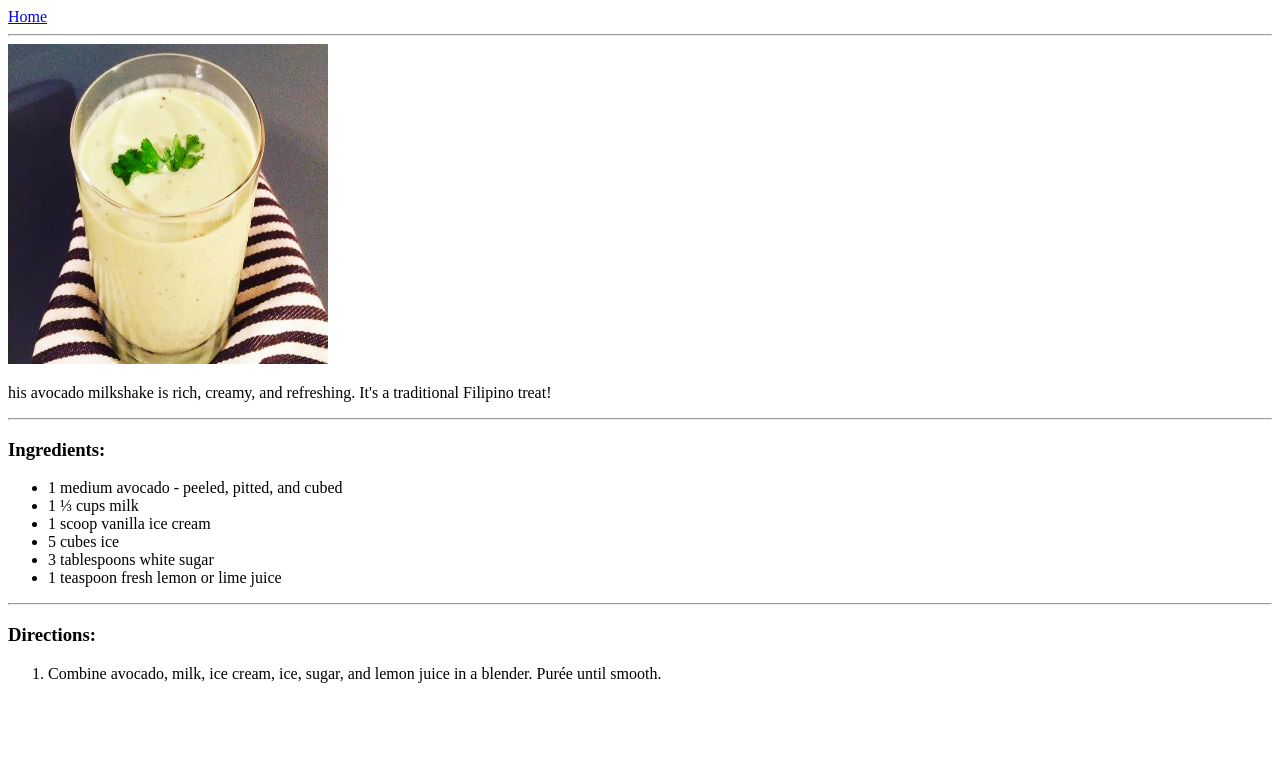
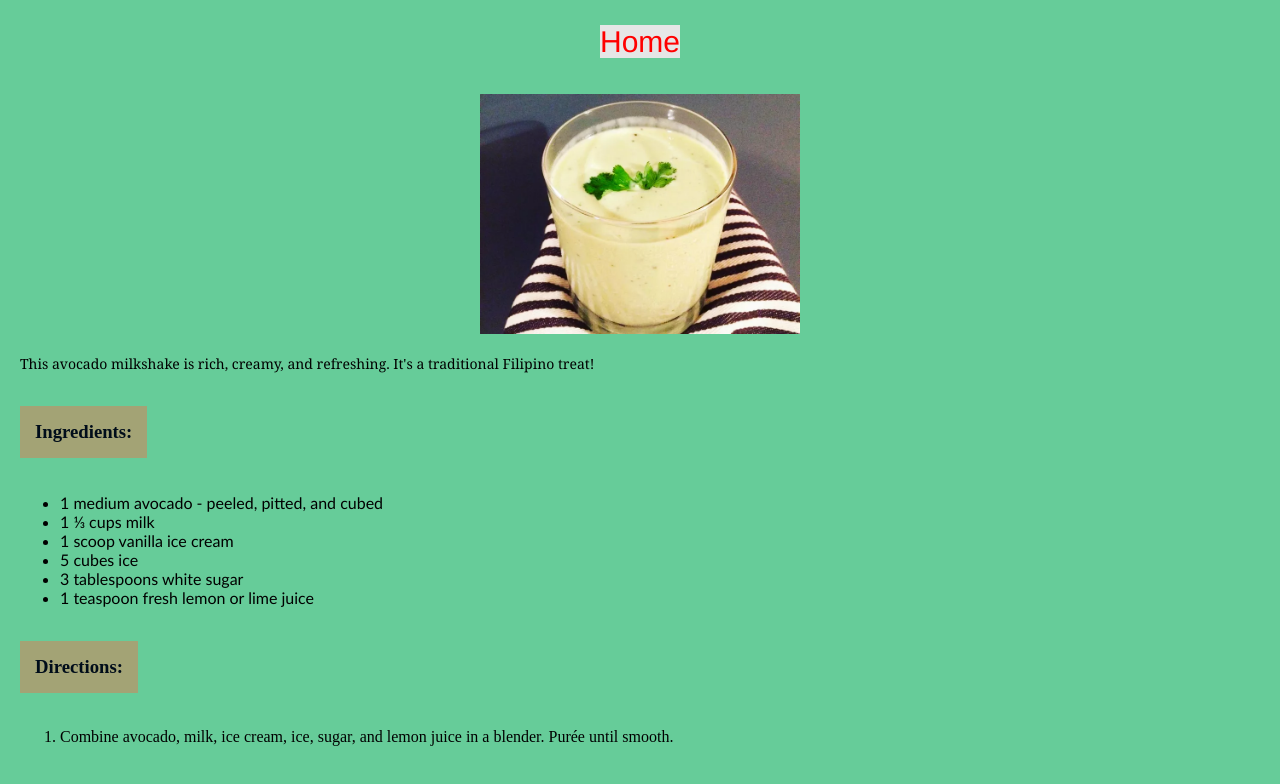
Before and after one commit to Poy28/odin-recipes, a plain HTML site: page recipes/pinoy_avocado_milkshake.html in a window 1280 px wide. Drawn offline with Linux system fonts and the light colour scheme.

Commit message:
Edit avocado.html and add avocado.css

```diff
--- /dev/null
+++ b/recipes/avocado.css
@@ -0,0 +1,52 @@
+body {
+    background-color: #66cc99;
+    margin: 20px;
+}
+
+.link {
+    text-align: center;
+    padding: 5px;
+    margin-bottom: 30px;
+}
+
+a {
+    text-decoration: none;
+    background-color: rgb(230, 230, 230);
+    color: red;
+    font-size: 30px;
+    font-family: Helvetica;
+}
+
+img {
+    display: block;
+    margin: auto;
+    width: 30;
+    height: 30%;
+}
+
+.description {
+    font-family: Georgia;
+    font-size: 14px;
+    margin-top: 20px;
+    text-align: justify;
+}
+
+h3 {
+    background-color: rgb(163, 163, 117);
+    color: #000d1a;
+    box-sizing: border-box;
+    display: inline-block;
+    padding: 15px;
+
+}
+
+.ingredients {
+    font-size: 16px;
+    font-family: 'Gill Sans', sans-serif;
+}
+
+.directions {
+    font-size: 16px;
+    font-family: 'Times New Roman', Times, serif;
+    text-align: justify;
+}
--- a/recipes/pinoy_avocado_milkshake.html
+++ b/recipes/pinoy_avocado_milkshake.html
@@ -3,16 +3,16 @@
 <head>
     <meta charset="UTF-8">
     <meta name="viewport" content="width=device-width, initial-scale=1.0">
+    <link rel="stylesheet" href="./avocado.css">
     <title>Filipino Avocado Milkshake</title>
 </head>
 <body>
-    <a href="../index.html">Home</a>
-    <hr>
-    <img src="../images/avocado_milkshake.webp" alt="avocado milkshake" height="320" width="320">
-    <p>his avocado milkshake is rich, creamy, and refreshing. It's a traditional Filipino treat!</p>
-    <hr>
+    <div class="link"><a href="../index.html">Home</a></div>
+    <div><img src="../images/avocado_milkshake.webp" alt="avocado milkshake" height="320" width="320"></div>
+    <div class="description"><p>This avocado milkshake is rich, creamy, and refreshing. It's a traditional Filipino treat!</p></div>
+    <div>
     <h3>Ingredients:</h3>
-    <ul>
+    <ul class="ingredients">
         <li>1 medium avocado - peeled, pitted, and cubed</li>
         <li>1 ⅓ cups milk</li>
         <li>1 scoop vanilla ice cream</li>
@@ -20,10 +20,12 @@
         <li>3 tablespoons white sugar</li>
         <li>1 teaspoon fresh lemon or lime juice</li>
     </ul>
-    <hr>
+    </div>
+    <div>
     <h3>Directions:</h3>
-    <ol>
+    <ol class="directions">
         <li>Combine avocado, milk, ice cream, ice, sugar, and lemon juice in a blender. Purée until smooth.</li>
     </ol>
+    </div>
 </body>
 </html>
```
